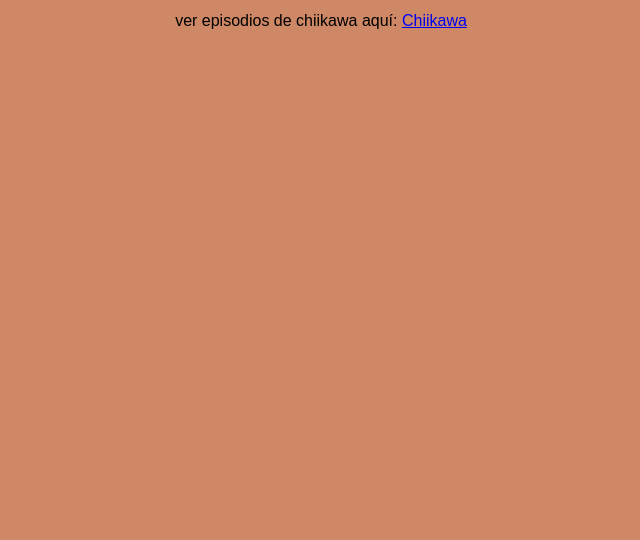
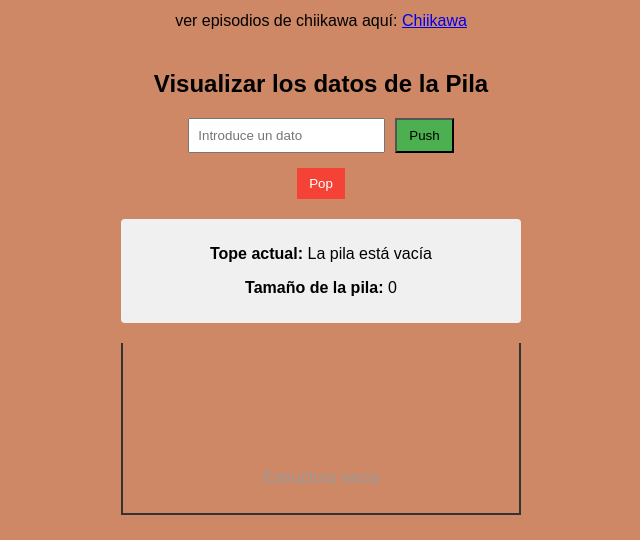
Before and after one commit to md85wzta/EsDatos-MiguelESalazarHidalgo, a React (Vite) app in the folder proyecto1/: page / in a window 1280 px wide. Shown: the part 721-1261 px from the top of the page, without its empty margins (319-959 px from the left). Before the commit the page ends 800 px from the top, so only its background shows below. Built offline with nearby package versions, Linux system fonts and the light colour scheme.

Commit message:
ya sirve

```diff
--- a/proyecto1/src/App.jsx
+++ b/proyecto1/src/App.jsx
@@ -1,4 +1,5 @@
 import EjemploArreglo from './componentes/EjemploArreglo'
+import Pila from './componentes/Pila'
 import './App.css'
 
 function App() {
@@ -6,6 +7,7 @@ function App() {
   return (
     <>
     <EjemploArreglo />
+    <Pila />
     </>
   )
 }
--- a/proyecto1/src/componentes/pila.jsx
+++ b/proyecto1/src/componentes/pila.jsx
@@ -4,38 +4,99 @@ function Pila() {
   const [stack, setStack] = useState([]);
   const [inputValue, setInputValue] = useState("");
 
-    //agregar a la pila valores
+  //Agregar valores a la pila o arreglo
   const handlePush = (e) => {
     e.preventDefault();
     if (inputValue.trim() === "") return;
     setStack([inputValue, ...stack]);
     setInputValue("");
-    }
+  };
 
-    //eliminar valore del arreglo
+  //Eliminar valores del arreglo pop
   const handlePop = () => {
-        if (stack.lenght === 0) return;
-    }
+    if (stack.length === 0) return;
 
-    //filtrar y eliminar  el utimo elemento del arreglo
-    const newStack = stack.slice(1);
-    setStack(newStack);
+    //Filtrar los elementos y eliminamos el tope de la pila
+    const nuevoStack = stack.slice(1);
+    setStack(nuevoStack);
+  };
 
-    const topElement = stack.length > 0 ? stack[0] : "La pila (arreglo) está vacía";
-
+  const elementoTope = stack.length > 0 ? stack[0] : "La pila está vacía";
   return (
-        <div>
-            <h1 style={{ color: "#ffffff", fontFamily: "Comic Sans MS", maxWidth: "100px" }}>Pila</h1>
-            <h2> ver dato de la pila</h2>
-            <form>
+    <>
+      <div
+        style={{
+          padding: "20px",
+          fontFamily: "Arial, sans-serif",
+          maxWidth: "400px",
+          margin: "0 auto",
+        }}
+      >
+        <h2>Visualizar los datos de la Pila</h2>
+        {/*Inicializamos el formulario para introducir datos */}
+        <form onSubmit={handlePush} style={{ marginBottom: '15px' }}>
           <input
             type="text"
             value={inputValue}
-                    onChange={(e) => setInputValue(e.target.value)} placeholder="Ingresa un valor" style={{padding: "8px"}}
+            onChange={(e) => setInputValue(e.target.value)}
+            placeholder="Introduce un dato"
+            style={{ padding: "8px", marginRight: "10px" }}
           />
-                <button onClick={handlePush} style={{padding: "8px", marginLeft: "5px"}}>Agregar a la pila</button>
+          <button
+            type="submit"
+            style={{ padding: "8px 12px", background: "#4CAF50" }}
+          >
+            Push
+          </button>
         </form>
+        {/*Botón para eliminar los elementos */}
+        <button
+          onClick={handlePop}
+          disabled={stack.length === 0}
+          style={{
+            padding: "8px 12px",
+            background: "#f44336",
+            color: "white",
+            border: "none",
+            cursor: "pointer",
+            marginBottom: "20px",
+          }}
+        >
+          Pop
+        </button>
 
+        {/* Información del tope y tamaño */}
+      <div style={{ marginBottom: '20px', backgroundColor: '#f0f0f0', padding: '10px', borderRadius: '4px' }}>
+        <p><strong>Tope actual:</strong> {elementoTope}</p>
+        <p><strong>Tamaño de la pila:</strong> {stack.length}</p>
       </div>
-    )
+
+      {/* Representación visual de la Pila */}
+      <div style={{ border: '2px solid #333', borderTop: 'none', padding: '10px', display: 'flex', flexDirection: 'column', gap: '5px', minHeight: '150px', justifyContent: 'end' }}>
+        {stack.length === 0 ? (
+          <p style={{ textAlign: 'center', color: '#999' }}>Estructura vacía</p>
+        ) : (
+          stack.map((item, index) => (
+            <div
+              key={index}
+              style={{
+                padding: '10px',
+                backgroundColor: index === 0 ? '#ffeb3b' : '#2196F3', // Resalta el tope con otro color
+                color: index === 0 ? '#000' : '#fff',
+                textAlign: 'center',
+                borderRadius: '4px',
+                fontWeight: index === 0 ? 'bold' : 'normal',
+                boxShadow: '0 2px 4px rgba(0,0,0,0.1)'
+              }}
+            >
+              {item} {index === 0 && ' ← TOPE'}
+            </div>
+          ))
+        )}
+      </div>
+      </div>
+    </>
+  );
 }
+
+export default Pila;
```
Lines whose indentation alone changed are shown as unchanged.
